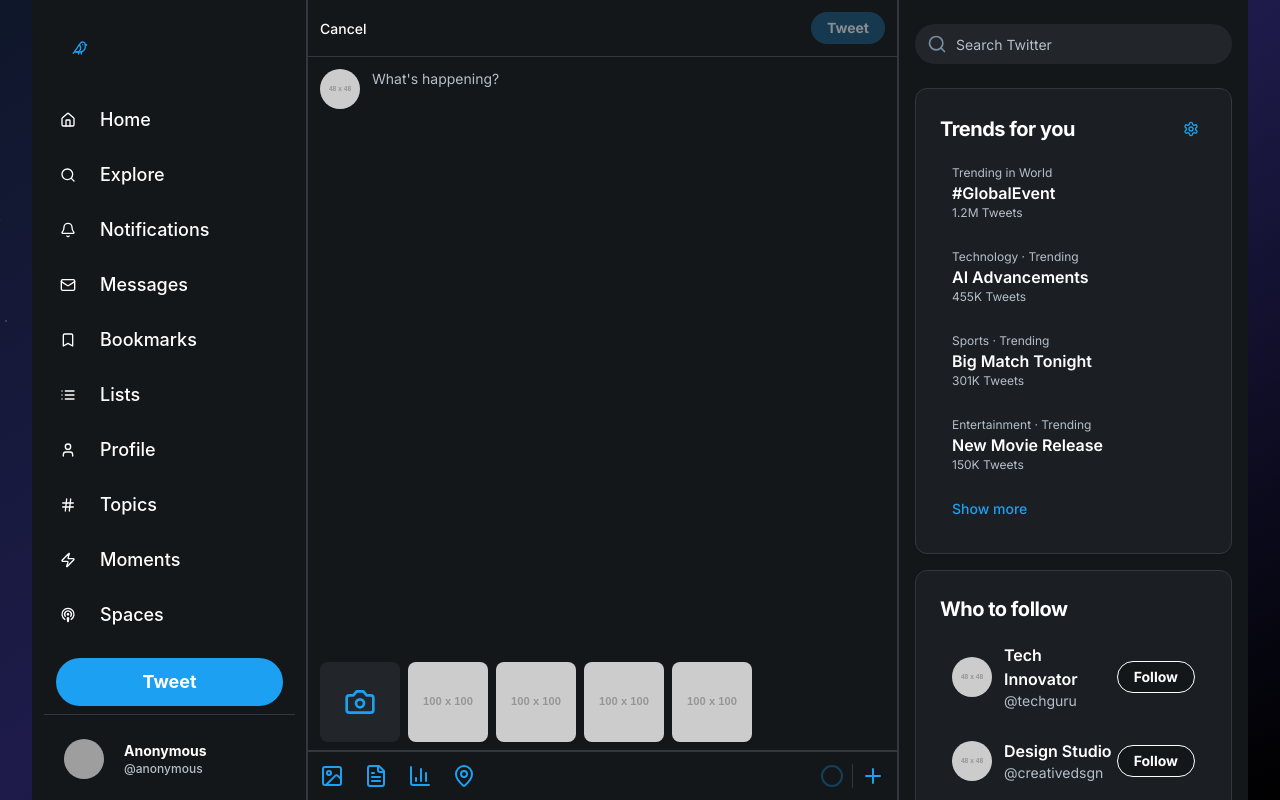
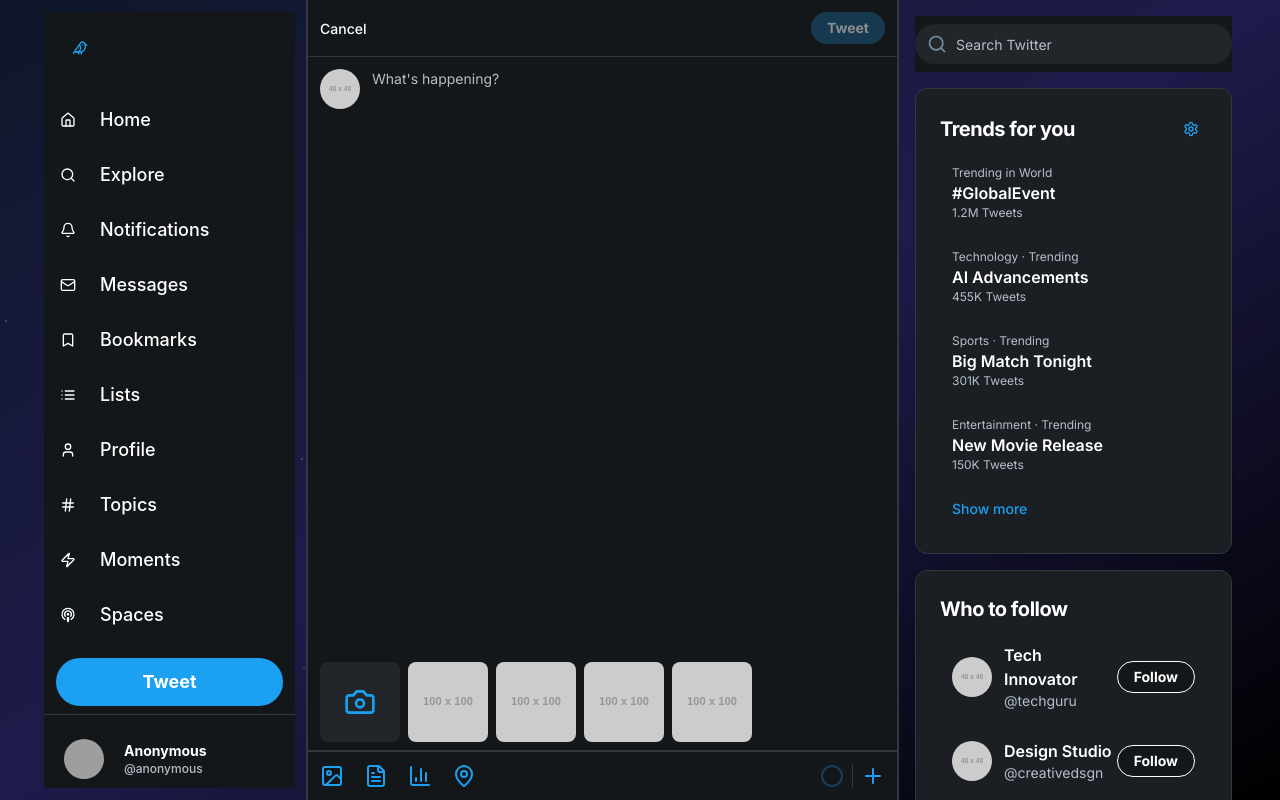
Before and after one commit to FrostFoe/FrostPortal, a Next.js app: page /compose/tweet in a window 1280 px wide. Built offline with nearby package versions, Linux system fonts and the light colour scheme; grey boxes are pictures that could not be loaded.

Commit message:
remove all componets bg to show the animated bg everywhere and posts are randoming too slowly, I want it to be randomise before refreash appears

```diff
--- a/src/app/layout.tsx
+++ b/src/app/layout.tsx
@@ -7,7 +7,7 @@ import { ThemeProvider } from "@/context/ThemeContext";
 import { LeftMenu } from "@/components/twitter/LeftMenu";
 import { RightSidebar } from "@/components/twitter/RightSidebar";
 import { BottomNav } from "@/components/twitter/BottomNav";
-import AnimatedSpaceBackground from "@/components/special/AnimatedSpaceBackground"; // Added import
+import AnimatedSpaceBackground from "@/components/special/AnimatedSpaceBackground";
 
 const inter = Inter({ subsets: ["latin"], display: "swap" });
 
@@ -26,24 +26,23 @@ export default function RootLayout({
       <head></head>
       <body className={`${inter.className} antialiased`}>
         <ThemeProvider>
-          <div className="min-h-screen relative"> {/* Removed bg-*, added relative */}
-            <AnimatedSpaceBackground /> {/* Added animated background */}
-            {/* Content container, ensure it's above the background and columns have their own BG */}
-            <div className="container mx-auto flex relative z-0"> {/* z-0 or z-1 to ensure it's above z-[-1] bg */}
+          <div className="min-h-screen relative">
+            <AnimatedSpaceBackground />
+            <div className="container mx-auto flex relative z-0">
               {/* Left Sidebar - Desktop */}
-              <aside className="hidden md:flex w-[275px] flex-shrink-0 border-r border-twitter-divider bg-twitter-background"> {/* Added bg-twitter-background */}
+              <aside className="hidden md:flex w-[275px] flex-shrink-0 border-r border-twitter-divider"> {/* Removed bg-twitter-background */}
                 <div className="fixed h-full w-[275px] overflow-y-auto p-3">
                   <LeftMenu />
                 </div>
               </aside>
 
               {/* Center Column (Main Content) */}
-              <main className="w-full md:max-w-[600px] min-h-screen border-r border-l border-twitter-divider bg-twitter-background"> {/* Added bg-twitter-background */}
+              <main className="w-full md:max-w-[600px] min-h-screen border-r border-l border-twitter-divider"> {/* Removed bg-twitter-background */}
                 {children}
               </main>
 
               {/* Right Sidebar - Desktop */}
-              <aside className="hidden lg:flex w-[350px] flex-shrink-0 bg-twitter-background"> {/* Added bg-twitter-background */}
+              <aside className="hidden lg:flex w-[350px] flex-shrink-0"> {/* Removed bg-twitter-background */}
                 <div className="fixed h-full w-[350px] overflow-y-auto p-3 border-l border-twitter-divider">
                   <RightSidebar />
                 </div>
--- a/src/app/page.tsx
+++ b/src/app/page.tsx
@@ -1,3 +1,4 @@
+
 "use client";
 
 import { useState, useEffect } from "react";
@@ -22,8 +23,7 @@ function shuffleArray<T>(array: T[]): T[] {
 }
 
 export default function TwitterHomePage() {
-  // Initialize with the original order to match server render
-  const [tweets, setTweets] = useState<Tweet[]>(initialHomeTweets);
+  const [tweets, setTweets] = useState<Tweet[] | null>(null); // Initialize as null
 
   useEffect(() => {
     // Shuffle the tweets on the client-side after hydration
@@ -32,17 +32,16 @@ export default function TwitterHomePage() {
 
   return (
     <Sheet>
-      {" "}
-      {/* Sheet for mobile LeftMenu, triggered by TopBar */}
       <div className="flex flex-col min-h-screen">
-        {" "}
-        {/* Use min-h-screen to allow content to grow */}
         <TopBar title="Home" />
-        {/* pb-16 for BottomNav height on mobile */}
         <main className="flex-grow overflow-y-auto pb-16">
-          {tweets.map((tweet) => (
-            <TweetCard key={tweet.id} tweet={tweet} />
-          ))}
+          {tweets ? (
+            tweets.map((tweet) => (
+              <TweetCard key={tweet.id} tweet={tweet} />
+            ))
+          ) : (
+            <div className="p-4 text-center text-twitter-text-secondary">Loading tweets...</div>
+          )}
         </main>
         {/* FAB hidden on medium screens and up */}
         <Link href="/compose/tweet" passHref className="md:hidden">
@@ -55,7 +54,6 @@ export default function TwitterHomePage() {
           </Button>
         </Link>
       </div>
-      {/* SheetContent for mobile LeftMenu, hidden on desktop */}
       <SheetContent
         side="left"
         className="p-0 w-[280px] bg-twitter-background border-r-0 shadow-xl md:hidden"
```
